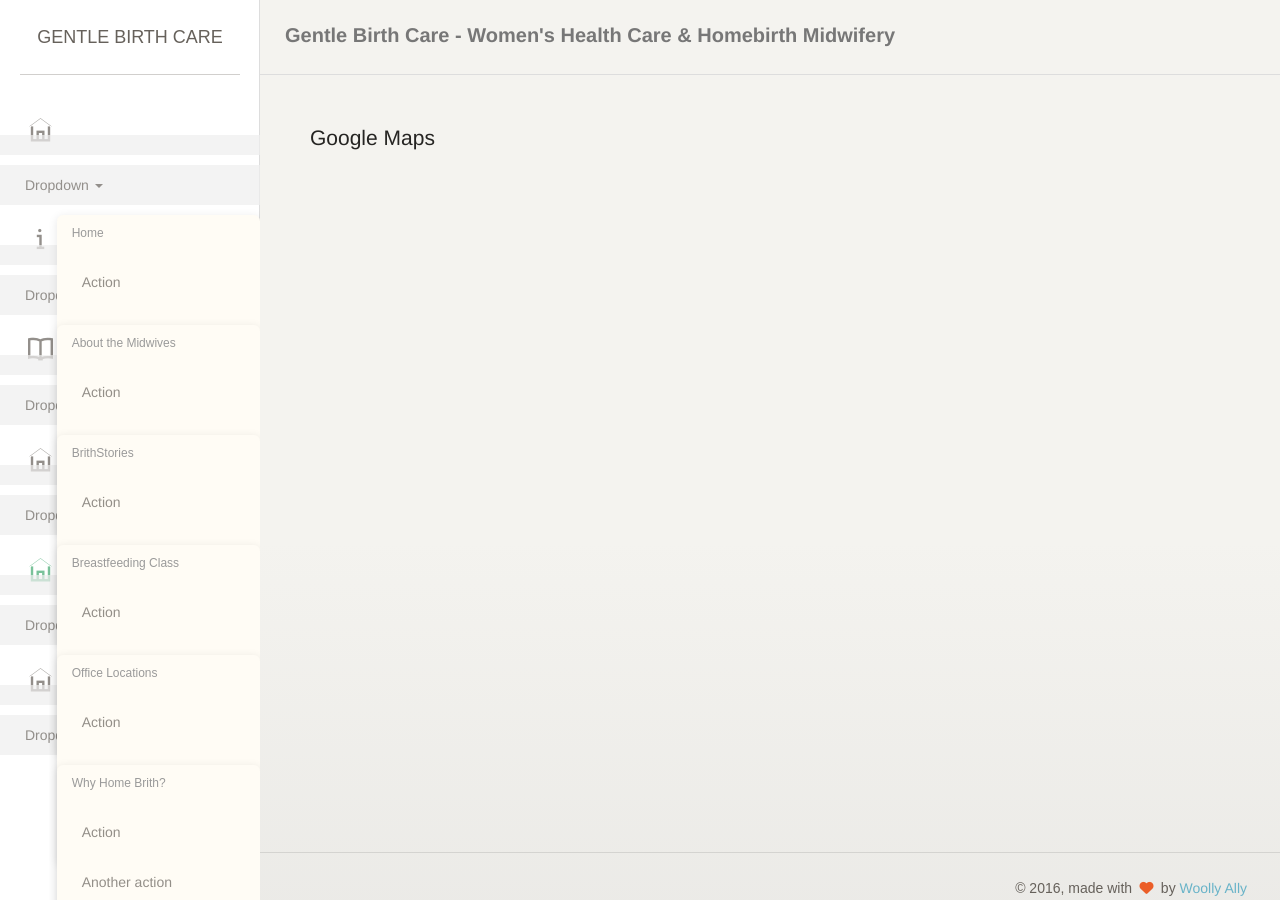
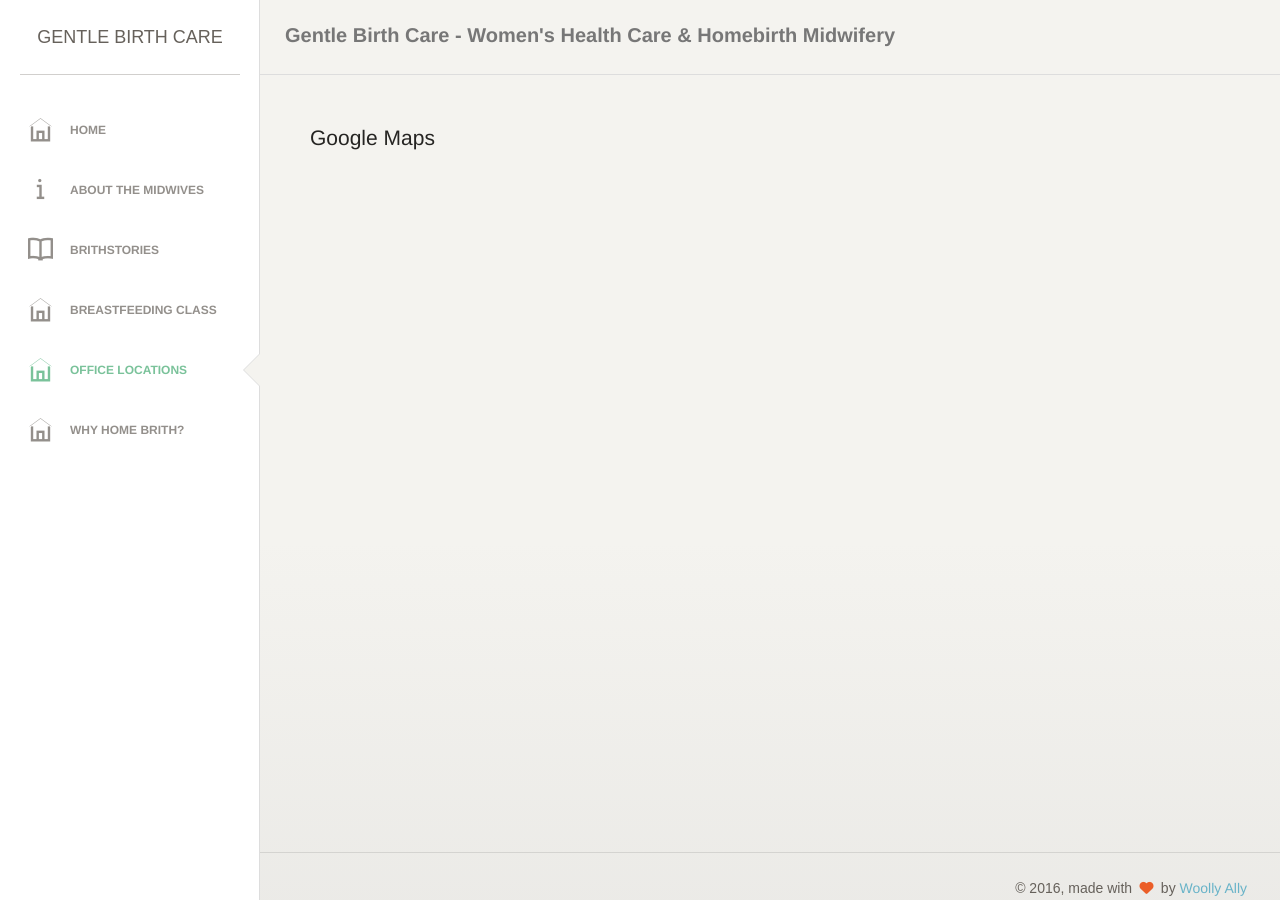
Before and after one commit to WoollyAlly/GentleBirthCare, a Jekyll site: the page built from maps.html, in a window 1280 px wide. Built offline with Jekyll 4.4.1, drawn with Linux system fonts in a browser that asks for light colours; nearby versions of some CDN libraries; some web fonts are replaced.

Commit message:
Updated '/_layouts/default.html' via CloudCannon

```diff
--- a/_layouts/default.html
+++ b/_layouts/default.html
@@ -61,20 +61,7 @@
     {% endif %}
         <a href="{{nav.url}}">
             <i class="{{nav.icon}}" ></i>
-            <li class="dropdown open">
-                                      <a href="#" class="dropdown-toggle" data-toggle="dropdown" aria-expanded="true">Dropdown <b class="caret"></b></a>
-<!--                                  You can add classes for different colours on the next element -->
-                                      <ul class="dropdown-menu dropdown-menu-right">
-                                        <li class="dropdown-header">{{nav.name}}</li>
-                                        <li><a href="#">Action</a></li>
-                                        <li><a href="#">Another action</a></li>
-                                        <li><a href="#">Something else here</a></li>
-                                        <li class="divider"></li>
-                                        <li><a href="#">Separated link</a></li>
-                                        <li class="divider"></li>
-                                        <li><a href="#">One more separated link</a></li>
-                                      </ul>
-                                    </li>
+            <p>{{nav.name}}</p>
         </a>
     </li>
 
```
